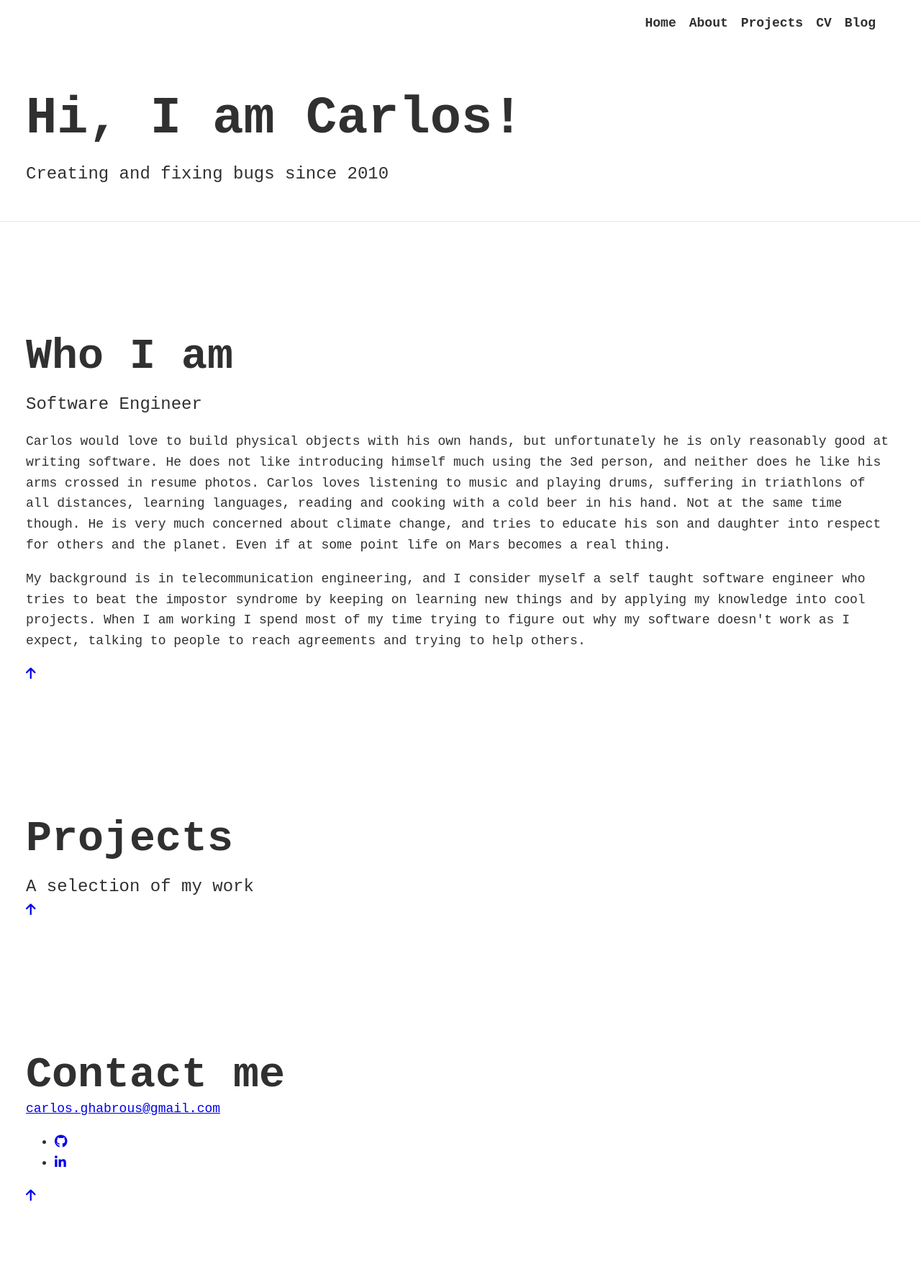
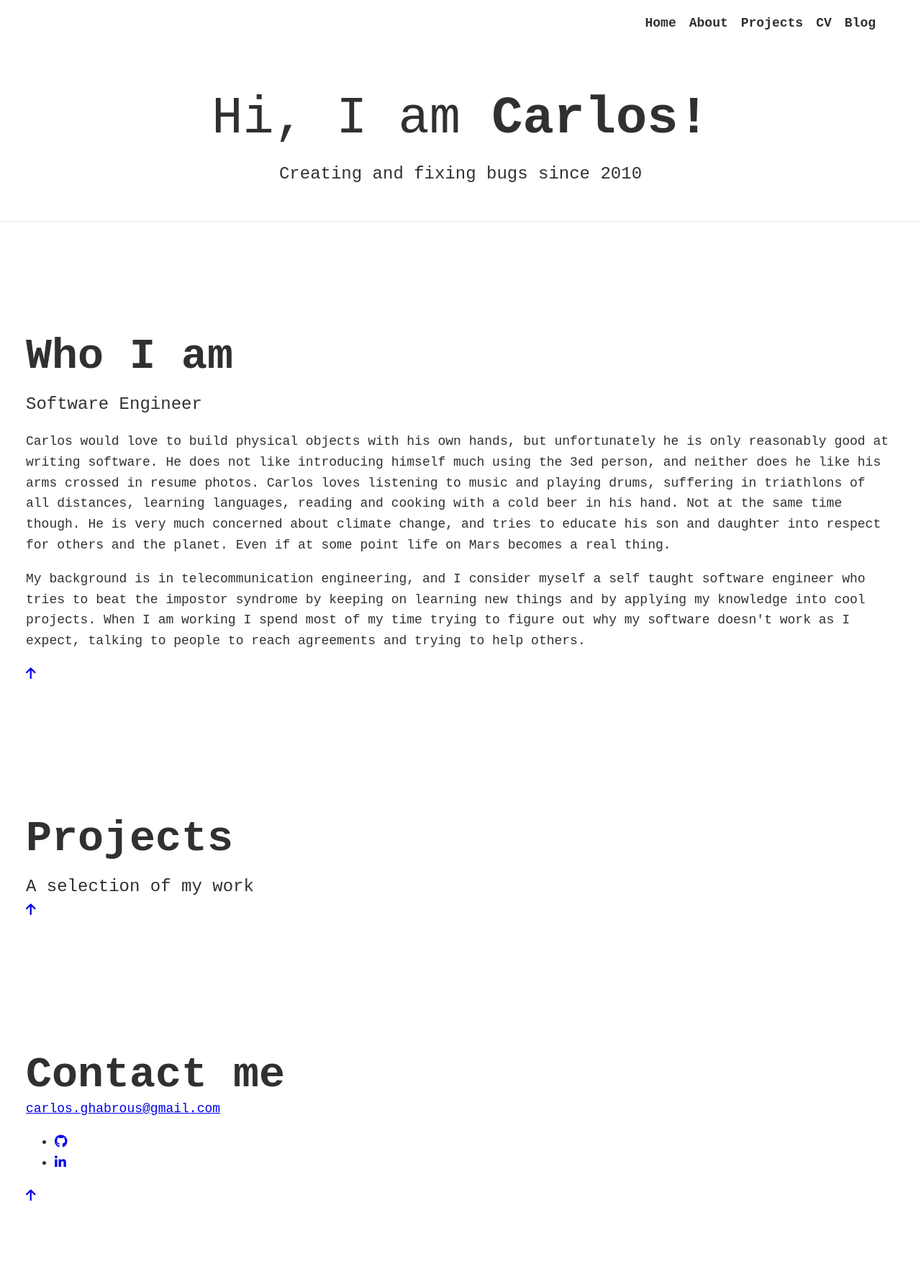
Before and after one commit to carlosghabrous/carlosghabrous.github.io, a Jekyll site: the page index.html, which Jekyll copies as it is, in a window 1280 px wide. Shown: the whole page at 72% size. Built offline with Jekyll 4.4.1, drawn with Linux system fonts in a browser that asks for light colours; nearby versions of some CDN libraries.

Commit message:
Unlock intro style

```diff
--- a/css/index.css
+++ b/css/index.css
@@ -73,7 +73,6 @@ hr {
 
 /* Typography */
 
-
 h1,
 h2,
 h3 {
@@ -95,7 +94,7 @@ h3 { font-size: var(--fs-h3) }
 }
 
 
-/* header */
+/* Header */
 
 header {
     display: flex;
@@ -132,11 +131,7 @@ header {
 
 /* Intro section */
 
-/* TODO: remove  */
-.about-me__picture {
-    background-color: var(--clr-accent);
-}
-/* .section__title--intro {
+.section__title--intro {
     font-weight: var(--fw-reg);
     text-align: center;
 }
@@ -146,12 +141,11 @@ header {
     text-align: center;
 }
 
-
 .intro {
     position: relative;
-} */
+}
 
-/* ABOUT ME */
+/* About me */
 
 /* .about-me {
     max-width: 1000px;
```
